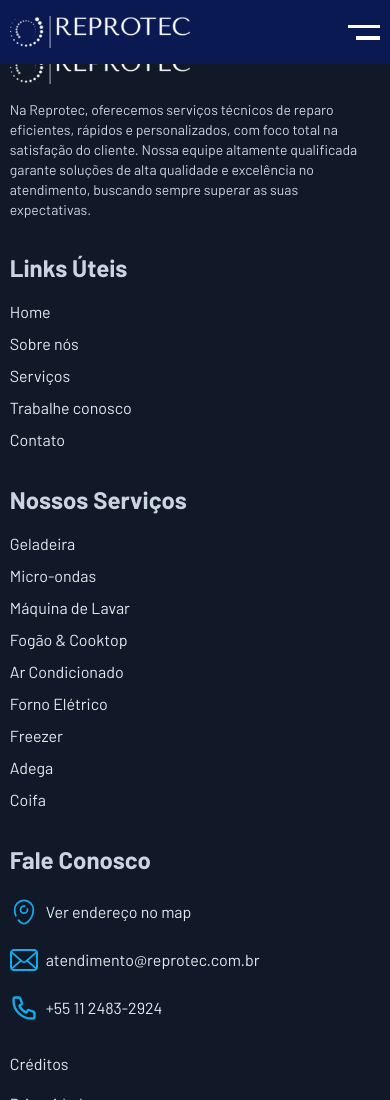
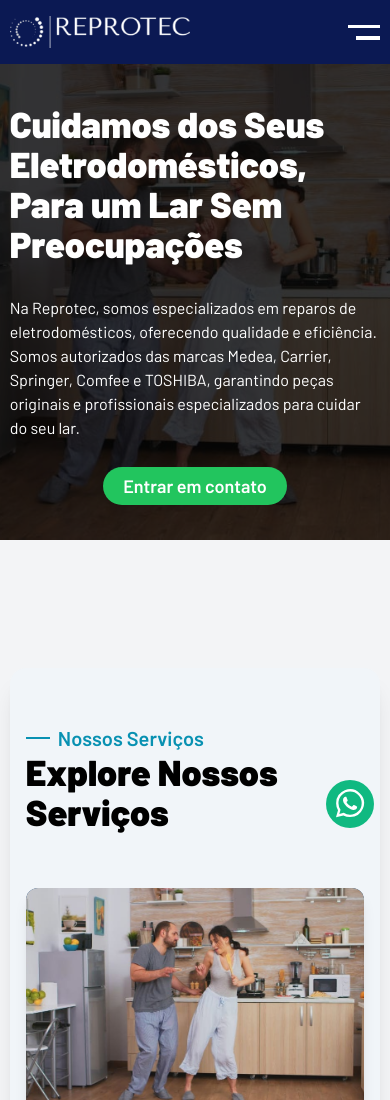
Before and after one commit to Sev7tech/reprotec, a Next.js app: page / in a window 390 px wide. Shown: the top 1100 px of the page. Built offline with nearby package versions, Linux system fonts and the light colour scheme.

Commit message:
feat(page): implemente 90% home page

```diff
--- a/src/app/page.tsx
+++ b/src/app/page.tsx
@@ -1,3 +1,169 @@
+import { Buttons } from '@/components/Buttons'
+import { Cards } from '@/components/Cards'
+import { Containers } from '@/components/Container'
+import Picture from '@/components/Picture'
+import { Typography } from '@/components/Typography'
+import { images, OurDifferentialsList } from '@/constants'
+
 export default function Home() {
-  return <h1 className="font-sans text-sm">Reprotec</h1>
+  return (
+    <Containers.PageContainer
+      isPageInfos={false}
+      bannerSrc="/images/home-banner.jpg"
+      bannerAlt="Casal feliz em casa, com eletrodomésticos funcionando bem"
+      bannerChildren={
+        <section className="flex w-screen flex-col gap-8 text-left md:gap-10 md:text-center lg:max-w-[68%]">
+          <h1 className="mainTitle">
+            Cuidamos dos Seus Eletrodomésticos, Para um Lar Sem Preocupações
+          </h1>
+          <Typography.Text className="text-white">
+            Na Reprotec, somos especializados em reparos de eletrodomésticos,
+            oferecendo qualidade e eficiência. Somos autorizados das marcas
+            Medea, Carrier, Springer, Comfee e TOSHIBA, garantindo peças
+            originais e profissionais especializados para cuidar do seu lar.
+          </Typography.Text>
+          <div className="max-md:text-center">
+            <Buttons.CTA />
+          </div>
+        </section>
+      }
+    >
+      <Containers.Wrapper>
+        <div>
+          <Typography.BlueTitle>Nossos Serviços</Typography.BlueTitle>
+          <h3 className="secondaryTitle">Explore Nossos Serviços</h3>
+        </div>
+        <ul className="servicesList">
+          <li>
+            <Cards.ServicesCard
+              cardTitle="Serviço de Reparos"
+              text="Oferecemos reparos de qualidade para seus eletrodomésticos. Oferecemos reparos de qualidade para seus eletrodomésticos. Oferecemos reparos de qualidade para seus eletrodomésticos. Oferecemos reparos de qualidade para seus eletrodomésticos. Oferecemos reparos de qualidade para seus eletrodomésticos. Oferecemos reparos de qualidade para seus eletrodomésticos. Oferecemos reparos de qualidade para seus eletrodomésticos. Oferecemos reparos de qualidade para seus eletrodomésticos."
+              src="/images/home-banner.jpg"
+              alt="Imagem de serviço de reparo"
+              href="/"
+              title="link"
+            >
+              Link
+            </Cards.ServicesCard>
+          </li>
+          <li>
+            <Cards.ServicesCard
+              cardTitle="Serviço de Reparos"
+              text="Oferecemos reparos de qualidade para seus eletrodomésticos. Oferecemos reparos de qualidade para seus eletrodomésticos. Oferecemos reparos de qualidade para seus eletrodomésticos. Oferecemos reparos de qualidade para seus eletrodomésticos. Oferecemos reparos de qualidade para seus eletrodomésticos. Oferecemos reparos de qualidade para seus eletrodomésticos. Oferecemos reparos de qualidade para seus eletrodomésticos. Oferecemos reparos de qualidade para seus eletrodomésticos."
+              src="/images/home-banner.jpg"
+              alt="Imagem de serviço de reparo"
+              href="/"
+              title="link"
+            >
+              Link
+            </Cards.ServicesCard>
+          </li>
+          <li>
+            <Cards.ServicesCard
+              cardTitle="Serviço de Reparos"
+              text="Oferecemos reparos de qualidade para seus eletrodomésticos. Oferecemos reparos de qualidade para seus eletrodomésticos. Oferecemos reparos de qualidade para seus eletrodomésticos. Oferecemos reparos de qualidade para seus eletrodomésticos. Oferecemos reparos de qualidade para seus eletrodomésticos. Oferecemos reparos de qualidade para seus eletrodomésticos. Oferecemos reparos de qualidade para seus eletrodomésticos. Oferecemos reparos de qualidade para seus eletrodomésticos."
+              src="/images/home-banner.jpg"
+              alt="Imagem de serviço de reparo"
+              href="/"
+              title="link"
+            >
+              Link
+            </Cards.ServicesCard>
+          </li>
+        </ul>
+        <div className="flexCenter">
+          <Buttons.CTA2 />
+        </div>
+      </Containers.Wrapper>
+
+      <Containers.Wrapper>
+        <div className="flex flex-col gap-8 lg:flex-row">
+          <Picture
+            src={images.aboutSection}
+            alt={images.aboutSectionAlt}
+            $w={600}
+            $h={400}
+            className="rounded-lg"
+          />
+          <div className="gapCol16 w-full lg:w-[90%]">
+            <Typography.BlueTitle>Sobre</Typography.BlueTitle>
+
+            <Typography.Text>
+              Na Reprotec, somos referência em serviços de reparo e manutenção
+              de eletrodomésticos em Guarulhos e região. Oferecemos assistência
+              especializada para uma ampla gama de produtos, incluindo
+              refrigeradores, lavadoras, freezers, adegas e muito mais.
+            </Typography.Text>
+
+            <Typography.Text>
+              Seja para residências ou estabelecimentos comerciais, a Reprotec é
+              a escolha certa para soluções rápidas e de alta qualidade. Como
+              assistência técnica autorizada das marcas Midea, Carrier,
+              Springer, Comfee e Toshiba, realizamos todos os serviços com peças
+              originais e profissionais altamente qualificados, assegurando um
+              padrão de qualidade incomparável.
+            </Typography.Text>
+
+            <Typography.Text>
+              Nosso compromisso vai além do reparo, buscamos constantemente a
+              inovação e a satisfação total de nossos clientes. Para isso,
+              investimos em parcerias com fornecedores de confiança, garantindo
+              que você receba o melhor serviço da região. Na Reprotec, cada
+              cliente é tratado com atenção e cuidado, porque sua satisfação é a
+              nossa maior prioridade.
+            </Typography.Text>
+
+            <Typography.Text>
+              Assim como uma família reunida, acreditamos que eletrodomésticos
+              em pleno funcionamento são essenciais para momentos inesquecíveis
+              no seu lar. Conte com a Reprotec para manter sua casa funcionando
+              com qualidade e confiança.
+            </Typography.Text>
+          </div>
+        </div>
+      </Containers.Wrapper>
+
+      <Containers.Wrapper>
+        <div>
+          <Typography.BlueTitle>Porque nos escolher?</Typography.BlueTitle>
+          <h3 className="secondaryTitle">Nossos Diferencial</h3>
+        </div>
+        <Typography.Text>
+          Se você busca uma assistência técnica de confiança para seus
+          eletrodomésticos em Guarulhos e região, a Reprotec é a escolha ideal.
+          Como assistência técnica autorizada de marcas renomadas, como Midea,
+          Carrier, Springer, Toshiba e outras, oferecemos reparos especializados
+          com peças originais e profissionais altamente qualificados. Com foco
+          em serviços rápidos e eficientes, garantimos que seus eletrodomésticos
+          funcionem perfeitamente, trazendo de volta a praticidade e segurança
+          para o seu dia a dia.
+        </Typography.Text>{' '}
+        <ul className="grid grid-cols-1 gap-8 md:grid-cols-2 lg:mt-14 lg:grid-cols-3">
+          {OurDifferentialsList.map((items) => (
+            <li
+              key={items.id}
+              className={
+                items.id === 2
+                  ? 'translate-x-0 lg:-translate-y-14'
+                  : items.id === 1
+                    ? 'md:col-span-2 lg:col-span-1'
+                    : 'col-span-1'
+              }
+            >
+              <Cards.OurDifferentials {...items} />
+            </li>
+          ))}
+        </ul>
+      </Containers.Wrapper>
+
+      <Containers.Wrapper>
+        <div className="gapCol16">
+          <Typography.BlueTitle>Entre em Contato Conosco</Typography.BlueTitle>
+          <h3 className="secondaryTitle">
+            Agende a visita com um dos nossos especialistas
+          </h3>
+        </div>
+      </Containers.Wrapper>
+    </Containers.PageContainer>
+  )
 }
```
